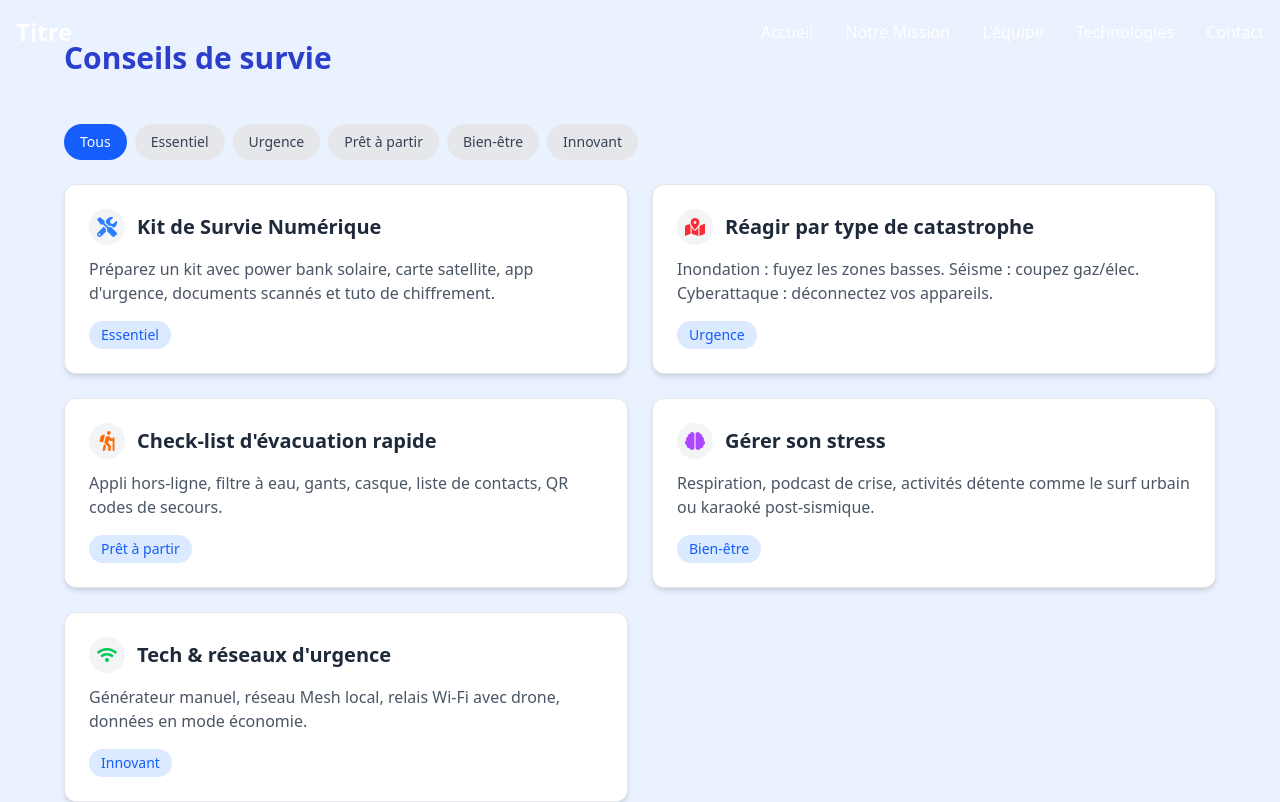
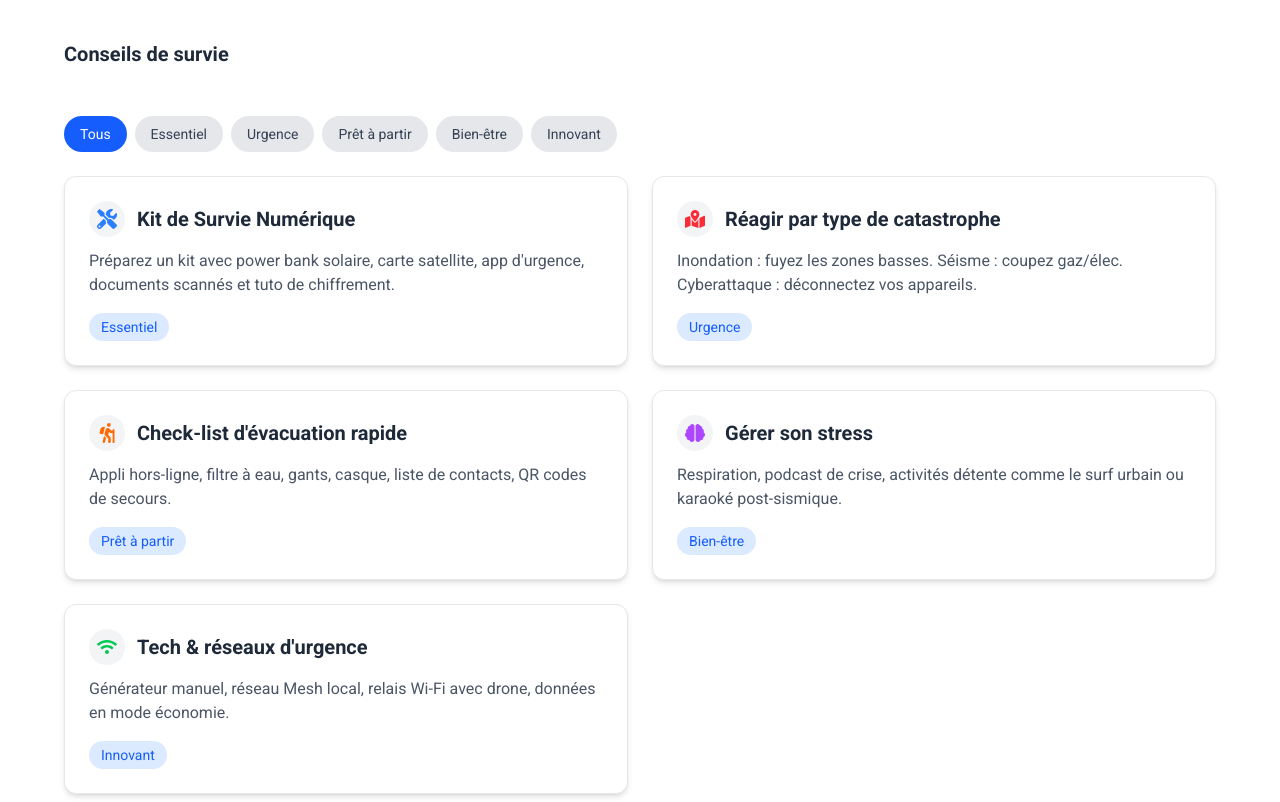
Before and after one commit to DEV-Velris/Challenge-48H-2025, a Next.js app in the folder website/: page /advice in a window 1280 px wide. Shown: the top 802 px of the page. Built offline with nearby package versions, Linux system fonts and the light colour scheme.

Commit message:
Mise en place variable couleur et font, ainsi que du layout

```diff
--- a/website/src/app/globals.css
+++ b/website/src/app/globals.css
@@ -1,11 +1,25 @@
 @import "tailwindcss";
 
+@theme {
+    --color-black: oklch(0.33 0.0017 106.49);
+    --color-red: oklch(0.57 0.233764 28.0921);
+    --color-white: oklch(1 0 0);
+    --color-blue: oklch(0.61 0.1567 253.24);
 
+    --font-title: 700 1.25rem/1.4 Roboto, sans-serif;
+    --font-body: 400 1rem/1.5 Roboto, sans-serif;
+    --font-special: 300 1rem/1.5 Roboto, sans-serif;
+}
 
 body {
-    background-color: #EAF1FF;
+    background-color: var(--color-white);
+    font: var(--font-body);
 }
 
-h1 {
-    color: #2B3FCC;
+h1, h2, h3, .font-title {
+    font: var(--font-title);
 }
+
+.font-special {
+    font: var(--font-special);
+}
--- a/website/src/app/layout.tsx
+++ b/website/src/app/layout.tsx
@@ -1,7 +1,15 @@
-import type { Metadata } from "next";
+import {Roboto} from "next/font/google";
+
+import type {Metadata} from "next";
+import {Footer, Navbar} from "@/components";
 import "./globals.css";
-import { Footer } from "./layout/footer";
-import { Navbar } from "./layout/navbar";
+
+const roboto = Roboto({
+    weight: ["300", "400", "700"],
+    style: ["normal", "italic"],
+    subsets: ["latin"],
+    display: "swap",
+})
 
 export const metadata: Metadata = {
     title: "Challenge 48H",
@@ -15,10 +23,10 @@ export default function RootLayout({
 }>) {
     return (
         <html lang="fr">
-      <body className="antialiased flex flex-col min-h-screen">
-        <Navbar />
+        <body className={`antialiased flex flex-col min-h-screen ${roboto.className}`}>
+        <Navbar/>
         {children}
-        <Footer />
+        <Footer/>
         </body>
         </html>
     );
--- a/website/src/app/page.tsx
+++ b/website/src/app/page.tsx
@@ -1,5 +1,5 @@
 import React from 'react';
-import Navbar from './layout/navbar';
+import Navbar from '../components/navbar';
 
 export const Home: React.FC = () => {
   return (
--- a/website/src/components/index.ts
+++ b/website/src/components/index.ts
@@ -0,0 +1,2 @@
+export {Footer} from "./footer";
+export {Navbar} from "./navbar";
--- a/website/src/app/layout/navbar.tsx
+++ b/website/src/components/navbar.tsx
@@ -5,10 +5,9 @@ import React, { useState, useEffect } from 'react';
 
 const navItems = [
     { label: 'Accueil', href: '/' },
-    { label: 'Notre Mission', href: '#mission' },
-    { label: "L'équipe", href: '#team' },
-    { label: 'Technologies', href: '#tech' },
-    { label: 'Contact', href: '#contact' },
+    { label: 'En Direct', href: '/event' },
+    { label: "Chat en direct", href: '/chat' },
+    { label: 'Activités', href: '/activity' },
 ];
 
 export const Navbar: React.FC = () => {
--- a/website/tsconfig.json
+++ b/website/tsconfig.json
@@ -21,6 +21,7 @@
     "paths": {
       "@/*": ["./src/*"],
       "@/_types/*": ["./src/types/*"],
+      "@/_components/*": ["./src/components/*"],
     }
   },
   "include": ["next-env.d.ts", "**/*.ts", "**/*.tsx", ".next/types/**/*.ts"],
```
Also changed, not shown: website/public/logo/Coat_of_Arms_of_Lyon.svg (added), website/public/to_delete.txt (deleted), website/src/components/footer.tsx (renamed from website/src/app/layout/footer.tsx). Lines whose indentation alone changed are shown as unchanged.
